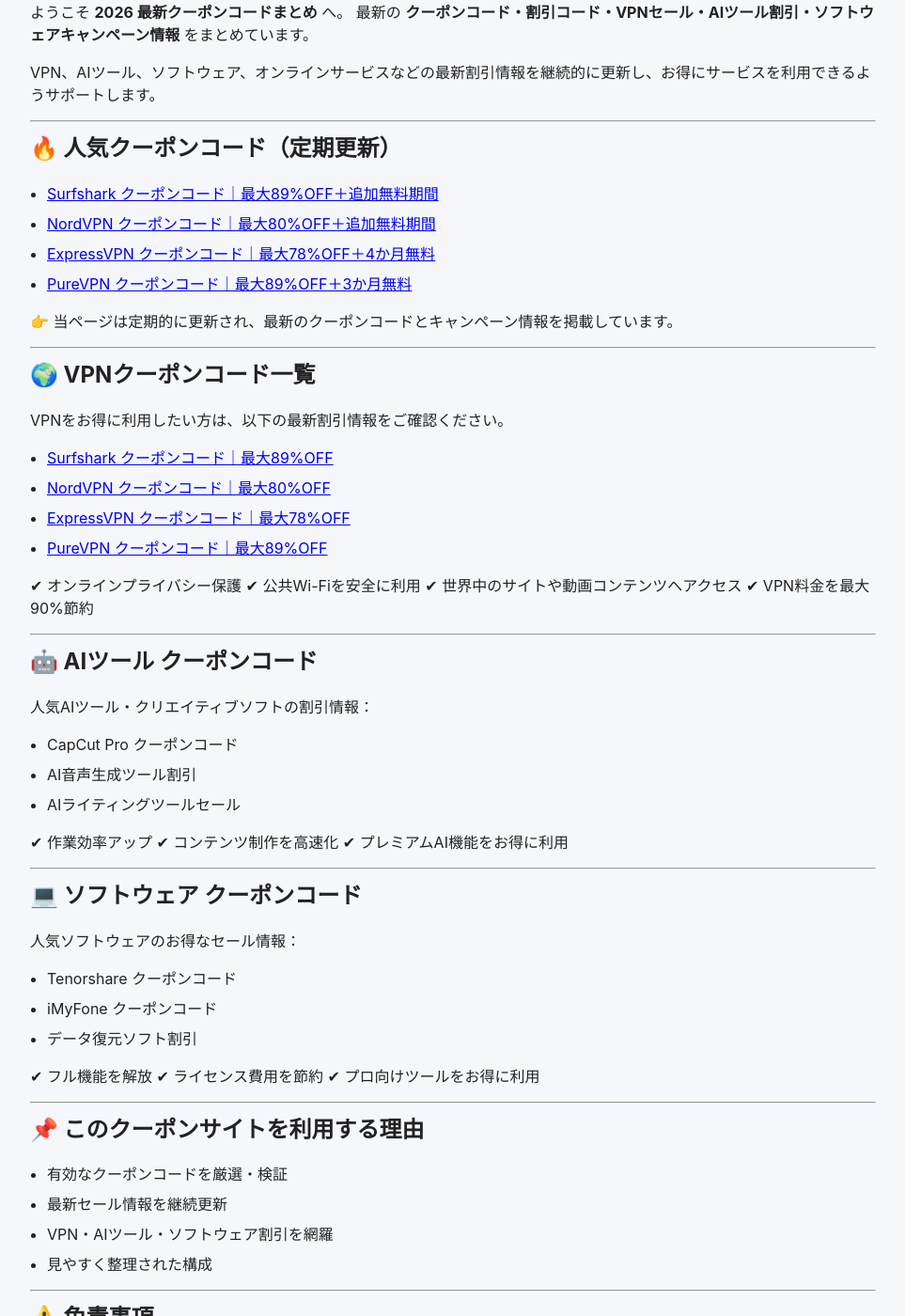
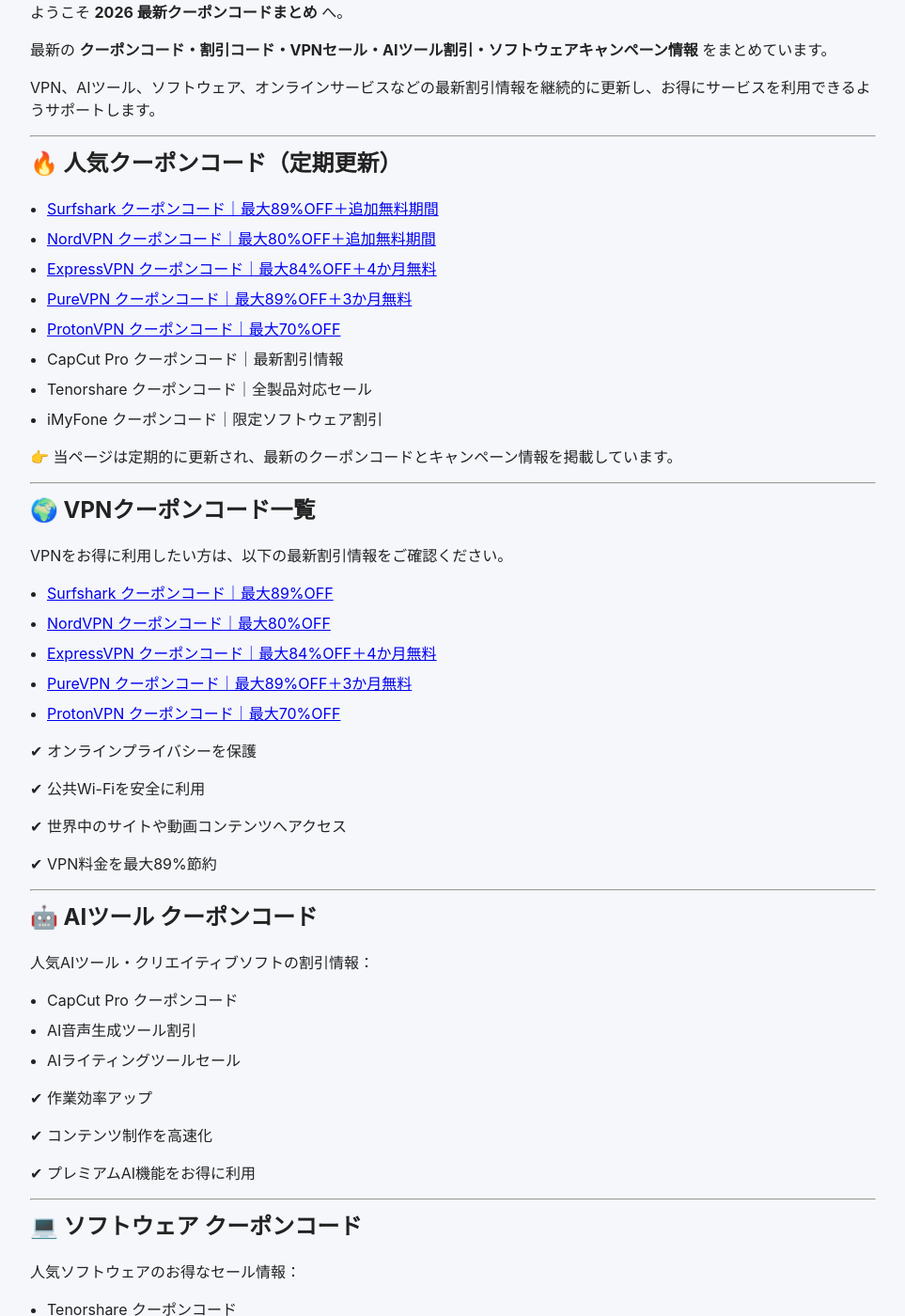
Before and after one commit to BestCouponCodes/best-coupon-codes, a Jekyll site: the page built from index-ja.md, in a window 1280 px wide and 1400 px high, scrolled down 351 px. Shown: the whole window at 94% size, without its empty margins (158-1121 px from the left). Built offline with Jekyll 4.4.1, drawn with Linux system fonts in a browser that asks for light colours; some of the changed text lies outside the part shown.

Commit message:
Update coupon codes and last modified date
Updated the last modified date and added new coupon codes for various services.

```diff
--- a/index-ja.md
+++ b/index-ja.md
@@ -21,10 +22,14 @@ VPN、AIツール、ソフトウェア、オンラインサービスなどの最
 
 ## 🔥 人気クーポンコード（定期更新）
 
-* [Surfshark クーポンコード｜最大89%OFF＋追加無料期間](/best-coupon-codes/surfshark-coupon-code/)
-* [NordVPN クーポンコード｜最大80%OFF＋追加無料期間](/best-coupon-codes/nordvpn-coupon-code/)
-* [ExpressVPN クーポンコード｜最大78%OFF＋4か月無料](/best-coupon-codes/expressvpn-coupon-code/)
-* [PureVPN クーポンコード｜最大89%OFF＋3か月無料](/best-coupon-codes/purevpn-coupon-code/)
+* [Surfshark クーポンコード｜最大89%OFF＋追加無料期間](/best-coupon-codes/surfshark-coupon-code-ja/)
+* [NordVPN クーポンコード｜最大80%OFF＋追加無料期間](/best-coupon-codes/nordvpn-coupon-code-ja/)
+* [ExpressVPN クーポンコード｜最大84%OFF＋4か月無料](/best-coupon-codes/expressvpn-coupon-code-ja/)
+* [PureVPN クーポンコード｜最大89%OFF＋3か月無料](/best-coupon-codes/purevpn-coupon-code-ja/)
+* [ProtonVPN クーポンコード｜最大70%OFF](/best-coupon-codes/protonvpn-coupon-code-ja/)
+* CapCut Pro クーポンコード｜最新割引情報
+* Tenorshare クーポンコード｜全製品対応セール
+* iMyFone クーポンコード｜限定ソフトウェア割引
 
 👉 当ページは定期的に更新され、最新のクーポンコードとキャンペーン情報を掲載しています。
 
@@ -34,16 +39,19 @@ VPN、AIツール、ソフトウェア、オンラインサービスなどの最
 
 VPNをお得に利用したい方は、以下の最新割引情報をご確認ください。
 
-* [Surfshark クーポンコード｜最大89%OFF](/best-coupon-codes/surfshark-coupon-code/)
-* [NordVPN クーポンコード｜最大80%OFF](/best-coupon-codes/nordvpn-coupon-code/)
-* [ExpressVPN クーポンコード｜最大78%OFF](/best-coupon-codes/expressvpn-coupon-code/)
-* [PureVPN クーポンコード｜最大89%OFF](/best-coupon-codes/purevpn-coupon-code/)
+* [Surfshark クーポンコード｜最大89%OFF](/best-coupon-codes/surfshark-coupon-code-ja/)
+* [NordVPN クーポンコード｜最大80%OFF](/best-coupon-codes/nordvpn-coupon-code-ja/)
+* [ExpressVPN クーポンコード｜最大84%OFF＋4か月無料](/best-coupon-codes/expressvpn-coupon-code-ja/)
+* [PureVPN クーポンコード｜最大89%OFF＋3か月無料](/best-coupon-codes/purevpn-coupon-code-ja/)
+* [ProtonVPN クーポンコード｜最大70%OFF](/best-coupon-codes/protonvpn-coupon-code-ja/)
 
+✔ オンラインプライバシーを保護
 
-✔ オンラインプライバシー保護
 ✔ 公共Wi-Fiを安全に利用
+
 ✔ 世界中のサイトや動画コンテンツへアクセス
-✔ VPN料金を最大90%節約
+
+✔ VPN料金を最大89%節約
 
 ---
 
@@ -56,7 +64,9 @@ VPNをお得に利用したい方は、以下の最新割引情報をご確認
 * AIライティングツールセール
 
 ✔ 作業効率アップ
+
 ✔ コンテンツ制作を高速化
+
 ✔ プレミアムAI機能をお得に利用
 
 ---
@@ -69,8 +79,10 @@ VPNをお得に利用したい方は、以下の最新割引情報をご確認
 * iMyFone クーポンコード
 * データ復元ソフト割引
 
-✔ フル機能を解放
+✔ フル機能を利用可能
+
 ✔ ライセンス費用を節約
+
 ✔ プロ向けツールをお得に利用
 
 ---
@@ -81,12 +93,13 @@ VPNをお得に利用したい方は、以下の最新割引情報をご確認
 * 最新セール情報を継続更新
 * VPN・AIツール・ソフトウェア割引を網羅
 * 見やすく整理された構成
+* 英語・繁體中文・简体中文・日本語・한국어に対応
 
 ---
 
 ## ⚠️ 免責事項
 
-本ページにはアフィリエイトリンクが含まれている場合があります。これにより、追加費用なしでサイトの無料コンテンツや更新を継続的に提供するサポートになります。
+本ページにはアフィリエイトリンクが含まれている場合があります。これらのリンク経由でご購入いただくと、追加費用なしで当サイトに報酬が支払われる場合があります。この収益により、無料コンテンツや最新のクーポン情報を継続的に提供しています。
 
 ---
 
```
Also changed, not shown: other parts of index-ja.md (+4 -3 lines).
